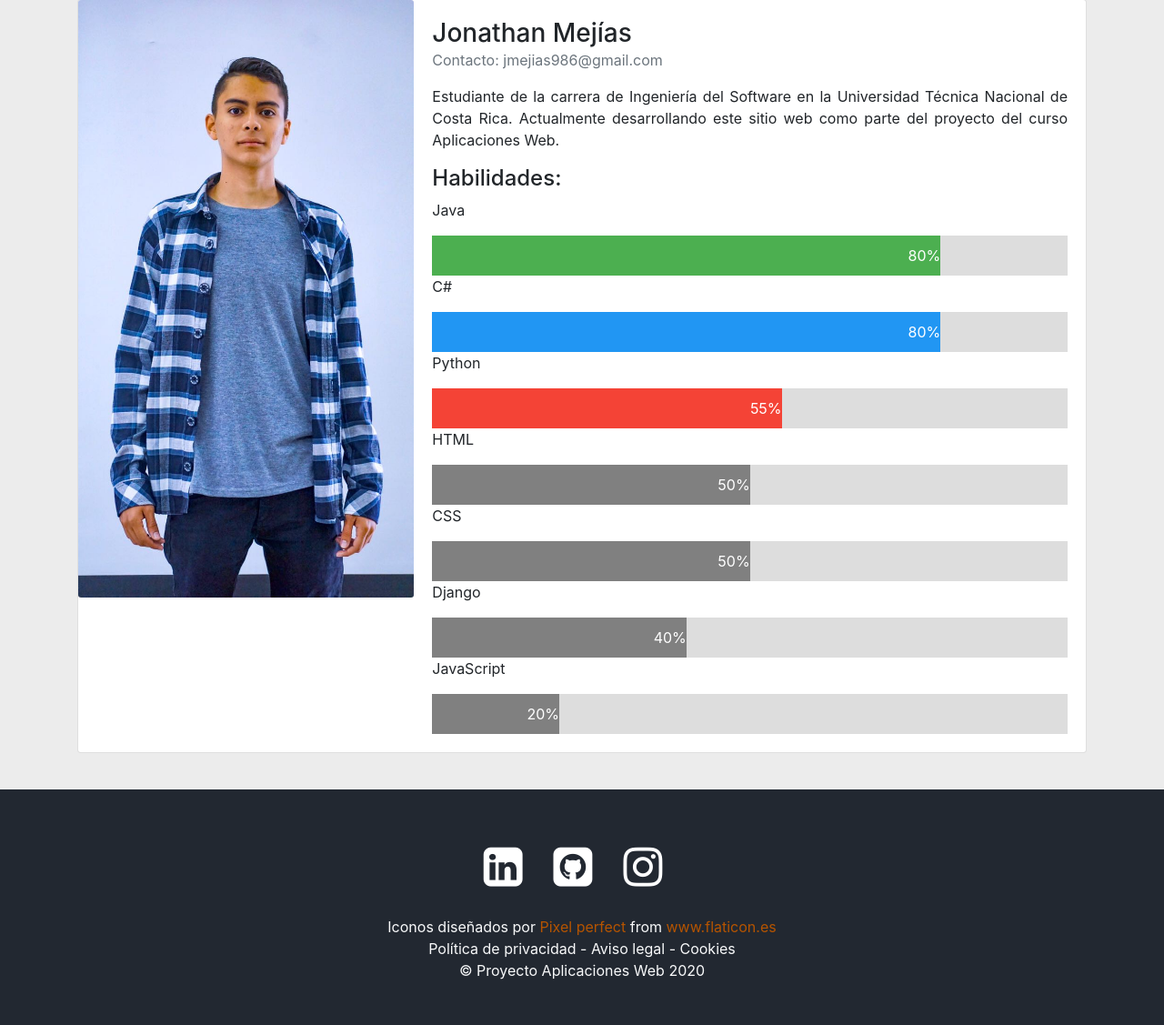
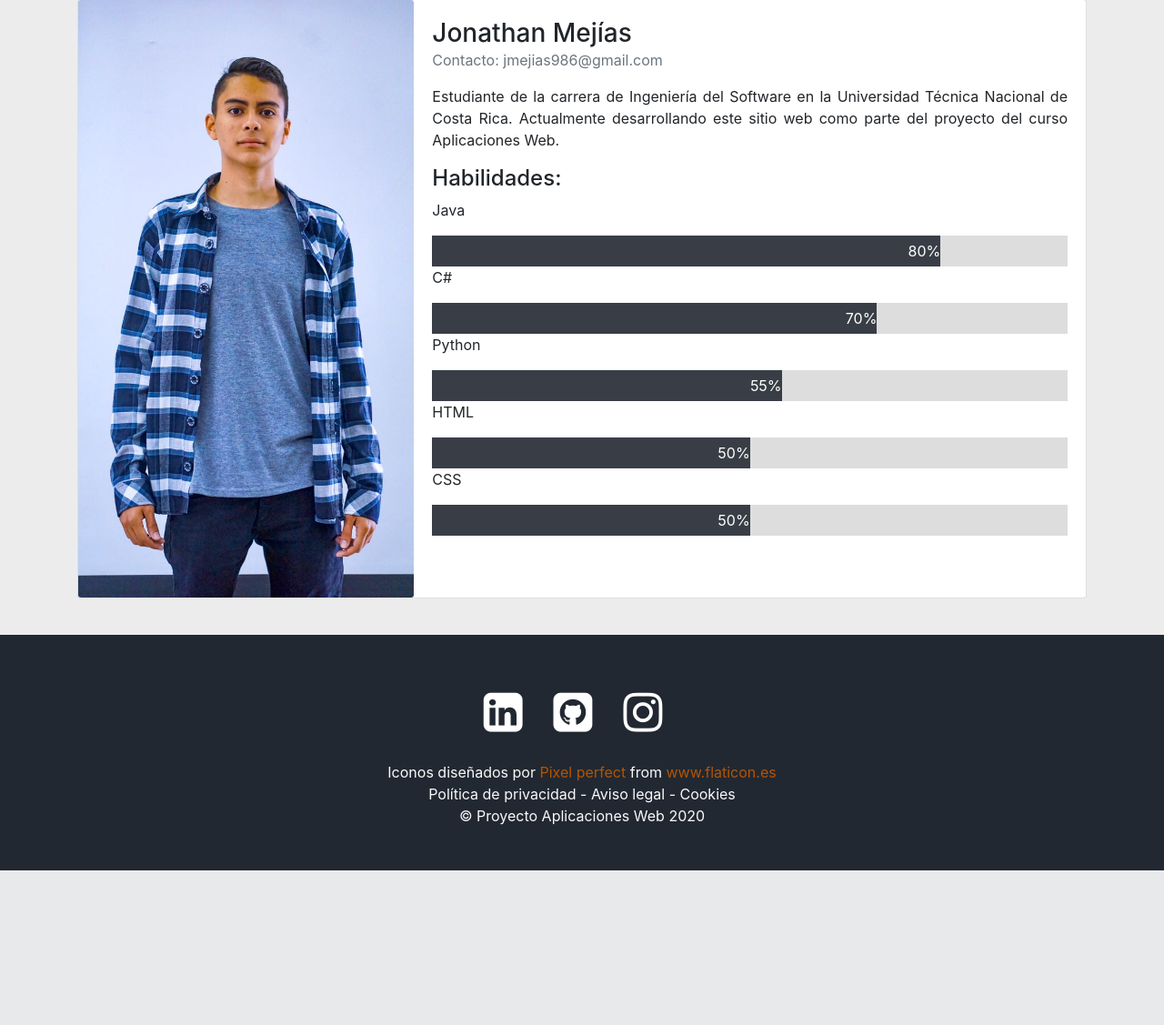
Before and after one commit to JMejiax/Django-First-Project, a Django app: page /nosotros/ in a window 1280 px wide. Shown: the part 1601-2728 px from the top of the page at 91% size. After the commit the page ends 2558 px from the top, so only its background shows below. Run offline with Django 3.2, Linux system fonts and the light colour scheme; some libraries are stand-ins or nearby versions.

Commit message:
Informacion sobre mi-skills bar

```diff
--- a/PaginaBlogApp/templates/PaginaBlogApp/aboutus.html
+++ b/PaginaBlogApp/templates/PaginaBlogApp/aboutus.html
@@ -109,7 +109,7 @@
               </div>
               <p>C#</p>
               <div class="contenedor">
-                <div class="skills csharp">80%</div>
+                <div class="skills csharp">70%</div>
               </div>
               <p>Python</p>
               <div class="contenedor">
@@ -122,14 +122,6 @@
               <p>CSS</p>
               <div class="contenedor">
                 <div class="skills css">50%</div>
-              </div>
-              <p>Django</p>
-              <div class="contenedor">
-                <div class="skills django">40%</div>
-              </div>
-              <p>JavaScript</p>
-              <div class="contenedor">
-                <div class="skills js">20%</div>
               </div>
             </div>
           </div>
--- a/static/aboutus/aboutus.css
+++ b/static/aboutus/aboutus.css
@@ -15,15 +15,13 @@ img#body-img{
 
 .skills {
   text-align: right; /* Right-align text */
-  padding-top: 10px; /* Add top padding */
-  padding-bottom: 10px; /* Add bottom padding */
+  padding-top: 5px; /* Add top padding */
+  padding-bottom: 5px; /* Add bottom padding */
   color: white; /* White text color */
 }
 
-.java {width: 80%; background-color: #4CAF50;} /* Green */
-.csharp {width: 80%; background-color: #2196F3;} /* Blue */
-.py {width: 55%; background-color: #f44336;} /* Red */
-.html {width: 50%; background-color: #808080;} /* Dark Grey */
-.css {width: 50%; background-color: #808080;} /* Dark Grey */
-.django {width: 40%; background-color: #808080;} /* Dark Grey */
-.js {width: 20%; background-color: #808080;} /* Dark Grey */
+.java {width: 80%; background-color: #393e46;} /* Green */
+.csharp {width: 70%; background-color: #393e46;} /* Blue */
+.py {width: 55%; background-color: #393e46;} /* Red */
+.html {width: 50%; background-color: #393e46;} /* Dark Grey */
+.css {width: 50%; background-color: #393e46;} /* Dark Grey */
```
